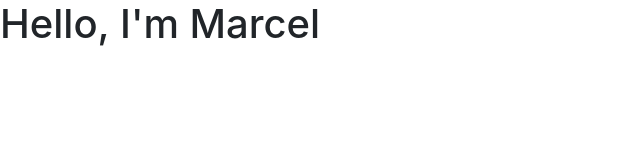
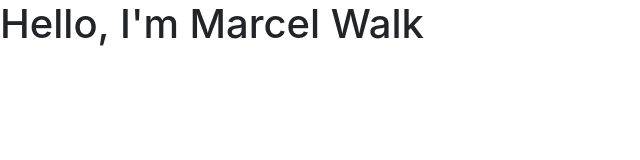
Before and after one commit to MarcelWalk/WebPlaygroundDev, a plain HTML site: page index.html in a window 1280 px wide. Shown: the whole page, without its empty margins (0-640 px from the left). Drawn offline with nearby package versions, Linux system fonts and the light colour scheme.

Commit message:
Update index.html
Change to trigger webhook

```diff
--- a/index.html
+++ b/index.html
@@ -11,7 +11,7 @@
     <title>Hello, world!</title>
   </head>
   <body>
-    <h1>Hello, I'm Marcel</h1>
+    <h1>Hello, I'm Marcel Walk</h1>
 
     <!-- Optional JavaScript -->
     <!-- jQuery first, then Popper.js, then Bootstrap JS -->
```
